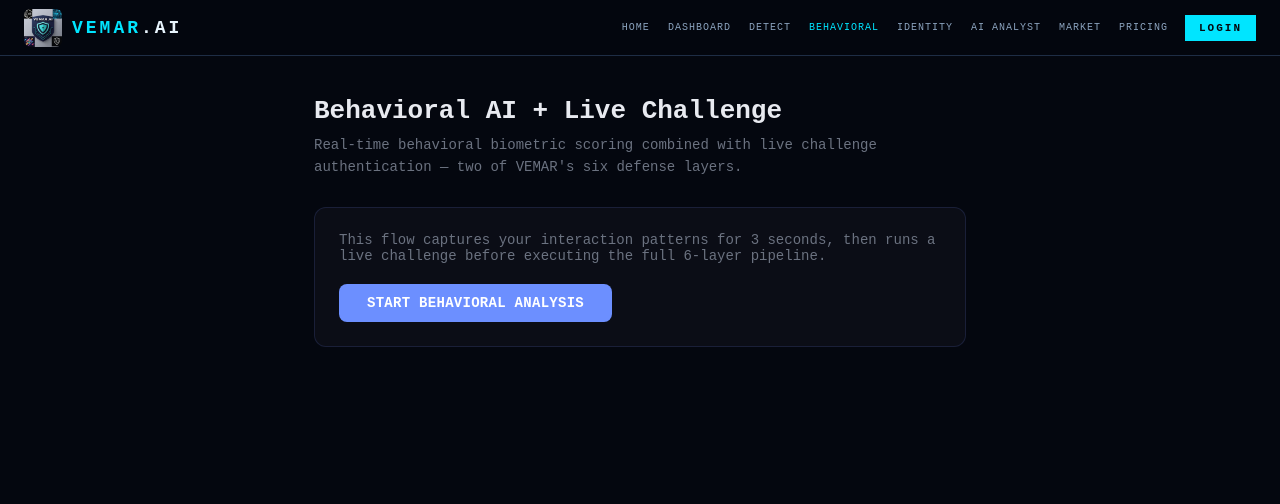
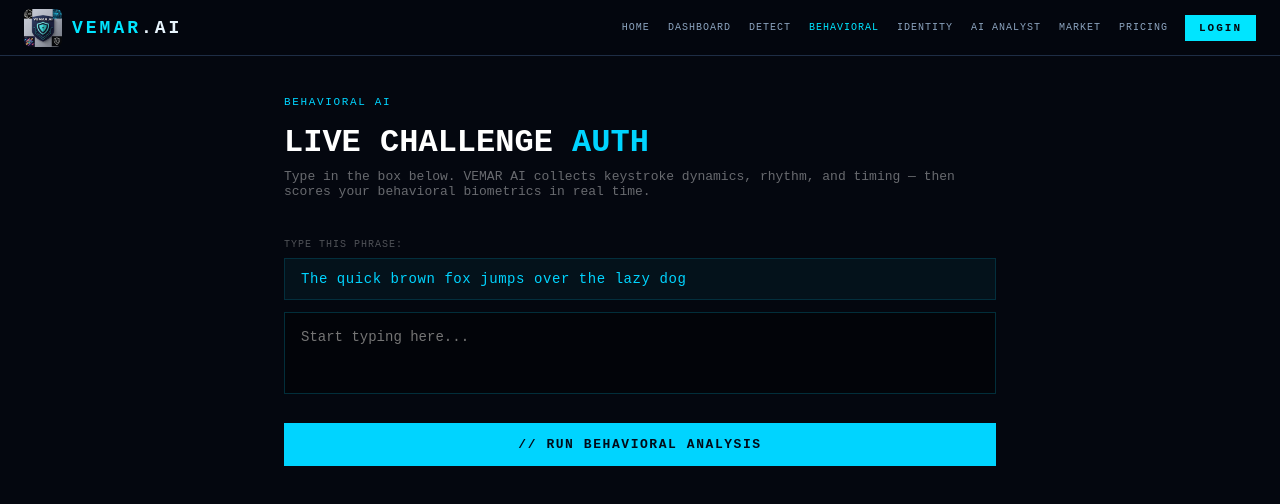
Before and after one commit to rockerspace/vemar-ai, a React (Vite) app: page /behavioral in a window 1280 px wide. Shown: the top 504 px of the page. Built offline with nearby package versions, Linux system fonts and the light colour scheme.

Commit message:
Refactor Behavioral component and add signal collection

```diff
--- a/src/pages/Behavioral.jsx
+++ b/src/pages/Behavioral.jsx
@@ -1,355 +1,220 @@
-import { useState, useEffect, useRef } from "react";
-import DetectionPipeline from "../components/DetectionPipeline";
+import { useState, useEffect, useRef } from 'react';
 
-const BEHAVIORAL_LAYERS = [
-  { id: "behavioral", label: "Behavioral AI scoring", duration: [180, 260] },
-  { id: "challenge", label: "Live challenge authentication", duration: [200, 300] },
-  { id: "voice", label: "Voice clone spectral fingerprinting", duration: [260, 340] },
-  { id: "identity", label: "AI identity graph mapping", duration: [220, 320] },
-  { id: "deepfake", label: "Deepfake video & image analysis", duration: [300, 420] },
-  { id: "watermark", label: "Cryptographic content watermarking", duration: [150, 230] },
-];
-
-// Tracks mouse/keyboard behavior for scoring
-function useBehaviorTracker(active) {
-  const [score, setScore] = useState(null);
-  const [events, setEvents] = useState([]);
-  const eventsRef = useRef([]);
-
-  useEffect(() => {
-    if (!active) {
-      eventsRef.current = [];
-      setEvents([]);
-      setScore(null);
-      return;
-    }
-
-    const onMove = () => {
-      eventsRef.current.push({ t: "move", ts: Date.now() });
-      setEvents((p) => [...p.slice(-40), { t: "move" }]);
-    };
-    const onKey = () => {
-      eventsRef.current.push({ t: "key", ts: Date.now() });
-      setEvents((p) => [...p.slice(-40), { t: "key" }]);
-    };
-    const onClick = () => {
-      eventsRef.current.push({ t: "click", ts: Date.now() });
-      setEvents((p) => [...p.slice(-40), { t: "click" }]);
-    };
-
-    window.addEventListener("mousemove", onMove);
-    window.addEventListener("keydown", onKey);
-    window.addEventListener("click", onClick);
-
-    // Score after 3s of tracking
-    const timer = setTimeout(() => {
-      const total = eventsRef.current.length;
-      // Heuristic: human behavior has varied intervals; bots are too regular
-      const humanScore = Math.min(99, 70 + Math.min(total * 0.5, 29));
-      setScore(parseFloat(humanScore.toFixed(1)));
-    }, 3000);
-
-    return () => {
-      window.removeEventListener("mousemove", onMove);
-      window.removeEventListener("keydown", onKey);
-      window.removeEventListener("click", onClick);
-      clearTimeout(timer);
-    };
-  }, [active]);
-
-  return { score, eventCount: events.length };
+function collectSignals() {
+  return {
+    avgKeyHold: Math.round(80 + Math.random() * 60),
+    rhythmVariance: (Math.random() * 0.4 + 0.1).toFixed(2),
+    typingSpeed: Math.round(40 + Math.random() * 60),
+    mouseSpeed: Math.round(200 + Math.random() * 400),
+    linearity: (Math.random() * 0.3).toFixed(2),
+    clickRegularity: (Math.random() * 0.5 + 0.1).toFixed(2),
+    sessionDuration: Math.round(30 + Math.random() * 120),
+    actionsPerMinute: Math.round(15 + Math.random() * 40),
+    userAgent: navigator.userAgent.slice(0, 60),
+    timezoneOffset: new Date().getTimezoneOffset(),
+  };
 }
 
-// Challenge prompts
-const CHALLENGES = [
-  { prompt: "Type the following: VEMAR-2025-SECURE", answer: "VEMAR-2025-SECURE" },
-  { prompt: 'Respond with: "I am a verified human user"', answer: "I am a verified human user" },
-  { prompt: "Enter today's verification code: ALPHA-7-FOXTROT", answer: "ALPHA-7-FOXTROT" },
-];
+const VERDICT_COLOR = {
+  HUMAN: '#00e887',
+  SUSPICIOUS: '#ffb300',
+  BOT: '#ff3b5c',
+  SYNTHETIC_IDENTITY: '#ff3b5c',
+};
 
 export default function Behavioral() {
-  const [trackingActive, setTrackingActive] = useState(false);
-  const [challengeIdx] = useState(() => Math.floor(Math.random() * CHALLENGES.length));
-  const [challengeInput, setChallengeInput] = useState("");
-  const [challengePassed, setChallengePassed] = useState(null);
-  const [triggerPipeline, setTriggerPipeline] = useState(false);
-  const [pipelineResult, setPipelineResult] = useState(null);
-  const [step, setStep] = useState("idle"); // idle | tracking | challenge | pipeline | done
+  const [phase, setPhase] = useState('idle'); // idle | collecting | analyzing | done
+  const [result, setResult] = useState(null);
+  const [error, setError] = useState(null);
+  const [progress, setProgress] = useState(0);
+  const [text, setText] = useState('');
+  const timerRef = useRef();
 
-  const { score: behaviorScore, eventCount } = useBehaviorTracker(trackingActive);
-
-  const startTracking = () => {
-    setStep("tracking");
-    setTrackingActive(true);
-    setPipelineResult(null);
-    setTriggerPipeline(false);
-    setChallengeInput("");
-    setChallengePassed(null);
+  const startChallenge = () => {
+    setPhase('collecting');
+    setProgress(0);
+    setResult(null);
+    setError(null);
+    setText('');
+    timerRef.current = setInterval(() => {
+      setProgress((p) => {
+        if (p >= 100) {
+          clearInterval(timerRef.current);
+          runAnalysis();
+          return 100;
+        }
+        return p + 2;
+      });
+    }, 100);
   };
 
-  // Auto-advance after behavior score is ready
-  useEffect(() => {
-    if (step === "tracking" && behaviorScore !== null) {
-      setTrackingActive(false);
-      setStep("challenge");
+  useEffect(() => () => clearInterval(timerRef.current), []);
+
+  const runAnalysis = async () => {
+    setPhase('analyzing');
+    try {
+      const signals = collectSignals();
+      const res = await fetch('/api/behavioral', {
+        method: 'POST',
+        headers: { 'Content-Type': 'application/json' },
+        body: JSON.stringify({ signals }),
+      });
+      const data = await res.json();
+      if (!data.success) throw new Error(data.error);
+      setResult(data.result);
+      setPhase('done');
+    } catch (e) {
+      setError(e.message);
+      setPhase('done');
     }
-  }, [behaviorScore, step]);
-
-  const submitChallenge = () => {
-    const challenge = CHALLENGES[challengeIdx];
-    const passed =
-      challengeInput.trim().toLowerCase() === challenge.answer.toLowerCase();
-    setChallengePassed(passed);
-    setStep("pipeline");
-    setTimeout(() => setTriggerPipeline(true), 200);
   };
 
-  const handlePipelineComplete = (result) => {
-    setPipelineResult(result);
-    setStep("done");
-  };
+  return (
+    <div style={{ padding: '40px 24px', maxWidth: 760, margin: '0 auto', fontFamily: 'Courier New, monospace' }}>
+      <div style={{ fontSize: 11, color: '#00d4ff', letterSpacing: '0.15em', marginBottom: 16 }}>BEHAVIORAL AI</div>
+      <h1 style={{ fontSize: 32, color: '#fff', fontWeight: 700, marginBottom: 8 }}>
+        LIVE CHALLENGE <span style={{ color: '#00d4ff' }}>AUTH</span>
+      </h1>
+      <p style={{ color: 'rgba(255,255,255,0.4)', fontSize: 13, marginBottom: 40 }}>
+        Type in the box below. VEMAR AI collects keystroke dynamics, rhythm, and timing — then scores your behavioral biometrics in real time.
+      </p>
 
-  const reset = () => {
-    setStep("idle");
-    setTrackingActive(false);
-    setPipelineResult(null);
-    setTriggerPipeline(false);
-    setChallengeInput("");
-    setChallengePassed(null);
-  };
-
-  const challenge = CHALLENGES[challengeIdx];
-
-  return (
-    <div className="beh-page">
-      <div className="beh-header">
-        <h1>Behavioral AI + Live Challenge</h1>
-        <p className="beh-subtitle">
-          Real-time behavioral biometric scoring combined with live challenge authentication — two of VEMAR's six defense layers.
-        </p>
+      {/* Challenge input */}
+      <div style={{ marginBottom: 24 }}>
+        <div style={{ fontSize: 10, color: 'rgba(255,255,255,0.3)', letterSpacing: '0.1em', marginBottom: 8 }}>
+          TYPE THIS PHRASE:
+        </div>
+        <div style={{
+          padding: '12px 16px',
+          background: 'rgba(0,212,255,0.05)',
+          border: '1px solid rgba(0,212,255,0.15)',
+          fontSize: 14,
+          color: '#00d4ff',
+          letterSpacing: '0.04em',
+          marginBottom: 12,
+        }}>
+          The quick brown fox jumps over the lazy dog
+        </div>
+        <textarea
+          value={text}
+          onChange={(e) => setText(e.target.value)}
+          placeholder="Start typing here..."
+          rows={3}
+          style={{
+            width: '100%',
+            background: 'rgba(0,0,0,0.4)',
+            border: '1px solid rgba(0,212,255,0.2)',
+            color: '#fff',
+            fontFamily: 'Courier New, monospace',
+            fontSize: 14,
+            padding: 16,
+            resize: 'none',
+            outline: 'none',
+            boxSizing: 'border-box',
+          }}
+        />
       </div>
 
-      {/* Step 1: Start */}
-      {step === "idle" && (
-        <div className="beh-card">
-          <p style={{ color: "var(--vemar-muted,#6b7280)", fontSize: 14, marginBottom: 20 }}>
-            This flow captures your interaction patterns for 3 seconds, then runs a live challenge before executing the full 6-layer pipeline.
-          </p>
-          <button className="btn-primary" onClick={startTracking}>
-            Start Behavioral Analysis
-          </button>
-        </div>
-      )}
-
-      {/* Step 2: Tracking */}
-      {step === "tracking" && (
-        <div className="beh-card">
-          <div className="beh-tracking-header">
-            <span className="beh-tracking-dot" />
-            <span style={{ fontSize: 13, fontWeight: 600, color: "var(--vemar-accent,#6c8fff)" }}>
-              Capturing behavioral signals…
-            </span>
+      {/* Progress bar (collecting phase) */}
+      {phase === 'collecting' && (
+        <div style={{ marginBottom: 24 }}>
+          <div style={{ fontSize: 10, color: 'rgba(255,255,255,0.3)', letterSpacing: '0.1em', marginBottom: 8 }}>
+            COLLECTING SIGNALS — {progress}%
           </div>
-          <p style={{ fontSize: 13, color: "var(--vemar-muted,#6b7280)", margin: "12px 0" }}>
-            Move your mouse, type, or interact normally. Behavioral AI is scoring your patterns.
-          </p>
-          <div className="beh-metrics">
-            <div className="beh-metric">
-              <span className="bm-label">Events captured</span>
-              <span className="bm-value">{eventCount}</span>
-            </div>
-            <div className="beh-metric">
-              <span className="bm-label">Behavior score</span>
-              <span className="bm-value">{behaviorScore ?? "—"}</span>
-            </div>
-          </div>
-          <div className="beh-progress-bar">
-            <div
-              className="beh-progress-fill"
-              style={{ width: `${Math.min(100, (eventCount / 30) * 100)}%` }}
-            />
+          <div style={{ height: 4, background: 'rgba(255,255,255,0.08)' }}>
+            <div style={{ height: '100%', width: `${progress}%`, background: '#00d4ff', transition: 'width 0.1s linear' }} />
           </div>
         </div>
       )}
 
-      {/* Step 3: Challenge */}
-      {step === "challenge" && (
-        <div className="beh-card">
-          <div className="beh-score-row">
-            <span style={{ fontSize: 13, color: "var(--vemar-muted,#6b7280)" }}>
-              Behavioral score
-            </span>
-            <span
-              style={{
-                fontSize: 20,
-                fontWeight: 700,
-                color: behaviorScore >= 80 ? "var(--vemar-green,#1db87a)" : "#f59e0b",
-              }}
-            >
-              {behaviorScore} / 100
-            </span>
+      {/* Button */}
+      {phase === 'idle' && (
+        <button
+          onClick={startChallenge}
+          style={{
+            background: '#00d4ff', color: '#020b18', border: 'none',
+            padding: '14px 40px', fontFamily: 'Courier New, monospace',
+            fontSize: 13, fontWeight: 700, letterSpacing: '0.12em',
+            cursor: 'pointer', width: '100%',
+          }}
+        >
+          // RUN BEHAVIORAL ANALYSIS
+        </button>
+      )}
+
+      {phase === 'analyzing' && (
+        <div style={{ padding: 20, textAlign: 'center', color: '#00d4ff', fontSize: 13, border: '1px solid rgba(0,212,255,0.15)' }}>
+          // QUERYING AI ENGINE...
+        </div>
+      )}
+
+      {/* Error */}
+      {error && (
+        <div style={{ marginTop: 24, padding: 16, border: '1px solid rgba(255,59,92,0.3)', color: '#ff3b5c', fontSize: 12 }}>
+          ERROR: {error}
+        </div>
+      )}
+
+      {/* Result */}
+      {result && (
+        <div style={{ marginTop: 32, border: '1px solid rgba(0,212,255,0.15)', background: 'rgba(0,0,0,0.4)' }}>
+          <div style={{ padding: '24px 28px', borderBottom: '1px solid rgba(0,212,255,0.1)', display: 'flex', gap: 32 }}>
+            <div>
+              <div style={{ fontSize: 10, color: 'rgba(255,255,255,0.35)', letterSpacing: '0.12em', marginBottom: 4 }}>VERDICT</div>
+              <div style={{ fontSize: 26, fontWeight: 700, color: VERDICT_COLOR[result.verdict] || '#fff' }}>
+                {result.verdict?.replace('_', ' ')}
+              </div>
+            </div>
+            <div>
+              <div style={{ fontSize: 10, color: 'rgba(255,255,255,0.35)', letterSpacing: '0.12em', marginBottom: 4 }}>RISK SCORE</div>
+              <div style={{ fontSize: 26, fontWeight: 700, color: '#fff' }}>{result.riskScore}/100</div>
+            </div>
+            <div>
+              <div style={{ fontSize: 10, color: 'rgba(255,255,255,0.35)', letterSpacing: '0.12em', marginBottom: 4 }}>HUMAN LIKELIHOOD</div>
+              <div style={{ fontSize: 26, fontWeight: 700, color: '#fff' }}>{result.humanLikelihood}%</div>
+            </div>
           </div>
-          <div className="challenge-box">
-            <p className="challenge-label">Live Challenge Authentication</p>
-            <p className="challenge-prompt">{challenge.prompt}</p>
-            <input
-              type="text"
-              className="challenge-input"
-              value={challengeInput}
-              onChange={(e) => setChallengeInput(e.target.value)}
-              placeholder="Type your response…"
-              onKeyDown={(e) => e.key === "Enter" && challengeInput && submitChallenge()}
-              autoFocus
-            />
-            <button
-              className="btn-primary"
-              onClick={submitChallenge}
-              disabled={!challengeInput}
-              style={{ marginTop: 12, width: "100%" }}
-            >
-              Submit Challenge
+
+          {result.anomalies?.length > 0 && (
+            <div style={{ padding: '20px 28px', borderBottom: '1px solid rgba(0,212,255,0.1)' }}>
+              <div style={{ fontSize: 10, color: 'rgba(255,255,255,0.35)', letterSpacing: '0.12em', marginBottom: 14 }}>ANOMALIES DETECTED</div>
+              {result.anomalies.map((a, i) => (
+                <div key={i} style={{ display: 'flex', gap: 12, marginBottom: 10 }}>
+                  <div style={{
+                    padding: '2px 8px', fontSize: 9, fontWeight: 700, letterSpacing: '0.08em', whiteSpace: 'nowrap', marginTop: 2,
+                    color: a.severity === 'HIGH' ? '#ff3b5c' : a.severity === 'MEDIUM' ? '#ffb300' : '#00e887',
+                    border: `1px solid ${a.severity === 'HIGH' ? 'rgba(255,59,92,0.3)' : a.severity === 'MEDIUM' ? 'rgba(255,179,0,0.3)' : 'rgba(0,232,135,0.3)'}`,
+                  }}>{a.severity}</div>
+                  <div>
+                    <div style={{ fontSize: 12, color: '#fff', fontWeight: 700 }}>{a.type}</div>
+                    <div style={{ fontSize: 11, color: 'rgba(255,255,255,0.45)', marginTop: 2 }}>{a.description}</div>
+                  </div>
+                </div>
+              ))}
+            </div>
+          )}
+
+          <div style={{ padding: '16px 28px', display: 'flex', justifyContent: 'space-between', fontSize: 11, color: 'rgba(255,255,255,0.3)' }}>
+            <span>SESSION: {result.sessionFingerprint}</span>
+            <span>CONFIDENCE: {result.confidence}%</span>
+          </div>
+
+          {result.recommendation && (
+            <div style={{ padding: '12px 28px', borderTop: '1px solid rgba(0,212,255,0.1)', fontSize: 12, color: '#00d4ff' }}>
+              ▶ {result.recommendation}
+            </div>
+          )}
+
+          <div style={{ padding: '12px 28px', borderTop: '1px solid rgba(0,212,255,0.08)', textAlign: 'right' }}>
+            <button onClick={() => { setPhase('idle'); setResult(null); }} style={{
+              background: 'transparent', border: '1px solid rgba(0,212,255,0.2)', color: '#00d4ff',
+              padding: '8px 20px', fontFamily: 'Courier New, monospace', fontSize: 11, cursor: 'pointer',
+            }}>
+              // RUN AGAIN
             </button>
           </div>
         </div>
       )}
-
-      {/* Step 4+: Pipeline running/done */}
-      {(step === "pipeline" || step === "done") && (
-        <div className="beh-card">
-          <div className="beh-summary-row">
-            <div className="beh-summary-item">
-              <span className="bm-label">Behavioral score</span>
-              <span
-                className="bm-value"
-                style={{
-                  color: behaviorScore >= 80 ? "var(--vemar-green,#1db87a)" : "#f59e0b",
-                }}
-              >
-                {behaviorScore} / 100
-              </span>
-            </div>
-            <div className="beh-summary-item">
-              <span className="bm-label">Live challenge</span>
-              <span
-                className="bm-value"
-                style={{
-                  color: challengePassed ? "var(--vemar-green,#1db87a)" : "var(--vemar-red,#e0473d)",
-                }}
-              >
-                {challengePassed ? "✓ Passed" : "✗ Failed"}
-              </span>
-            </div>
-          </div>
-        </div>
-      )}
-
-      {/* 6-layer Pipeline */}
-      <DetectionPipeline
-        trigger={triggerPipeline}
-        layers={BEHAVIORAL_LAYERS}
-        label="Running 6-layer behavioral pipeline"
-        onComplete={handlePipelineComplete}
-      />
-
-      {/* Final result */}
-      {step === "done" && pipelineResult && (
-        <div className={`threat-report ${pipelineResult.passed && challengePassed ? "clean" : "threat"}`}>
-          <p className="threat-verdict">
-            {pipelineResult.passed && challengePassed
-              ? "✓ Identity Verified — Human behavior confirmed, no synthetic signatures"
-              : "✗ Verification Failed — Synthetic or anomalous patterns detected"}
-          </p>
-          <div className="threat-stats">
-            <div className="threat-stat">
-              <span className="ts-label">Pipeline time</span>
-              <span className="ts-value">{pipelineResult.time}ms</span>
-            </div>
-            <div className="threat-stat">
-              <span className="ts-label">Under 2s</span>
-              <span className="ts-value">{pipelineResult.time < 2000 ? "✓ Yes" : "✗ No"}</span>
-            </div>
-            <div className="threat-stat">
-              <span className="ts-label">Accuracy</span>
-              <span className="ts-value">{pipelineResult.accuracy}%</span>
-            </div>
-            <div className="threat-stat">
-              <span className="ts-label">Layers cleared</span>
-              <span className="ts-value">
-                {Object.values(pipelineResult.layers).filter(Boolean).length} / 6
-              </span>
-            </div>
-          </div>
-          <button className="btn-reset" onClick={reset} style={{ marginTop: 16 }}>
-            Run Again
-          </button>
-        </div>
-      )}
-
-      <style>{`
-        .beh-page { max-width: 700px; margin: 0 auto; padding: 40px 24px; }
-        .beh-header h1 { font-size: 26px; font-weight: 700; color: var(--vemar-text,#e8eaf0); margin: 0 0 8px; }
-        .beh-subtitle { font-size: 14px; color: var(--vemar-muted,#6b7280); margin: 0 0 28px; line-height: 1.6; }
-        .beh-card {
-          background: rgba(15,17,26,0.7);
-          border: 1px solid rgba(108,143,255,0.15);
-          border-radius: 12px;
-          padding: 24px;
-          margin-bottom: 0;
-        }
-        .beh-tracking-header { display: flex; align-items: center; gap: 10px; }
-        .beh-tracking-dot {
-          width: 8px; height: 8px; border-radius: 50%;
-          background: var(--vemar-accent,#6c8fff);
-          animation: vemar-pulse-dot 0.8s ease-in-out infinite;
-        }
-        @keyframes vemar-pulse-dot { 0%,100%{opacity:1} 50%{opacity:0.3} }
-        .beh-metrics { display: flex; gap: 24px; margin: 16px 0; }
-        .beh-metric { display: flex; flex-direction: column; gap: 4px; }
-        .bm-label { font-size: 11px; text-transform: uppercase; letter-spacing: 0.07em; color: var(--vemar-muted,#6b7280); font-weight: 600; }
-        .bm-value { font-size: 22px; font-weight: 700; color: var(--vemar-text,#e8eaf0); font-variant-numeric: tabular-nums; }
-        .beh-progress-bar { height: 4px; background: rgba(255,255,255,0.08); border-radius: 99px; overflow: hidden; }
-        .beh-progress-fill { height: 100%; background: var(--vemar-accent,#6c8fff); border-radius: 99px; transition: width 0.2s ease; }
-        .beh-score-row { display: flex; align-items: center; justify-content: space-between; margin-bottom: 20px; }
-        .challenge-box { background: rgba(255,255,255,0.03); border-radius: 8px; padding: 16px; border: 1px solid rgba(108,143,255,0.1); }
-        .challenge-label { font-size: 11px; text-transform: uppercase; letter-spacing: 0.08em; color: var(--vemar-accent,#6c8fff); font-weight: 600; margin: 0 0 8px; }
-        .challenge-prompt { font-size: 14px; color: var(--vemar-text,#e8eaf0); margin: 0 0 14px; line-height: 1.5; }
-        .challenge-input {
-          width: 100%; box-sizing: border-box;
-          background: rgba(255,255,255,0.05);
-          border: 1px solid rgba(108,143,255,0.2);
-          border-radius: 6px; padding: 10px 14px;
-          color: var(--vemar-text,#e8eaf0); font-size: 14px;
-          outline: none; transition: border-color 0.15s;
-        }
-        .challenge-input:focus { border-color: rgba(108,143,255,0.5); }
-        .beh-summary-row { display: flex; gap: 32px; }
-        .beh-summary-item { display: flex; flex-direction: column; gap: 4px; }
-        .btn-primary {
-          padding: 11px 28px; border-radius: 8px;
-          background: var(--vemar-accent,#6c8fff); border: none;
-          color: #fff; font-size: 14px; font-weight: 700;
-          cursor: pointer; transition: all 0.15s ease; letter-spacing: 0.02em;
-        }
-        .btn-primary:hover:not(:disabled) { background: #849bff; transform: translateY(-1px); }
-        .btn-primary:disabled { opacity: 0.45; cursor: not-allowed; }
-        .btn-reset {
-          padding: 9px 20px; border-radius: 8px; background: transparent;
-          border: 1px solid rgba(255,255,255,0.1);
-          color: var(--vemar-muted,#6b7280); font-size: 13px;
-          cursor: pointer; transition: all 0.15s ease; display: inline-block;
-        }
-        .btn-reset:hover { border-color: rgba(255,255,255,0.25); color: var(--vemar-text,#e8eaf0); }
-        .threat-report { border-radius: 12px; border: 1px solid; padding: 20px 24px; margin-top: 4px; }
-        .threat-report.clean { border-color: rgba(29,184,122,0.25); background: rgba(29,184,122,0.05); }
-        .threat-report.threat { border-color: rgba(224,71,61,0.25); background: rgba(224,71,61,0.05); }
-        .threat-verdict { font-size: 14px; font-weight: 700; margin: 0 0 16px; }
-        .threat-report.clean .threat-verdict { color: #1db87a; }
-        .threat-report.threat .threat-verdict { color: #e0473d; }
-        .threat-stats { display: grid; grid-template-columns: repeat(auto-fit, minmax(130px,1fr)); gap: 12px; }
-        .threat-stat { display: flex; flex-direction: column; gap: 4px; }
-        .ts-label { font-size: 11px; text-transform: uppercase; letter-spacing: 0.07em; color: var(--vemar-muted,#6b7280); font-weight: 600; }
-        .ts-value { font-size: 16px; font-weight: 700; color: var(--vemar-text,#e8eaf0); font-variant-numeric: tabular-nums; }
-      `}</style>
     </div>
   );
 }
```
